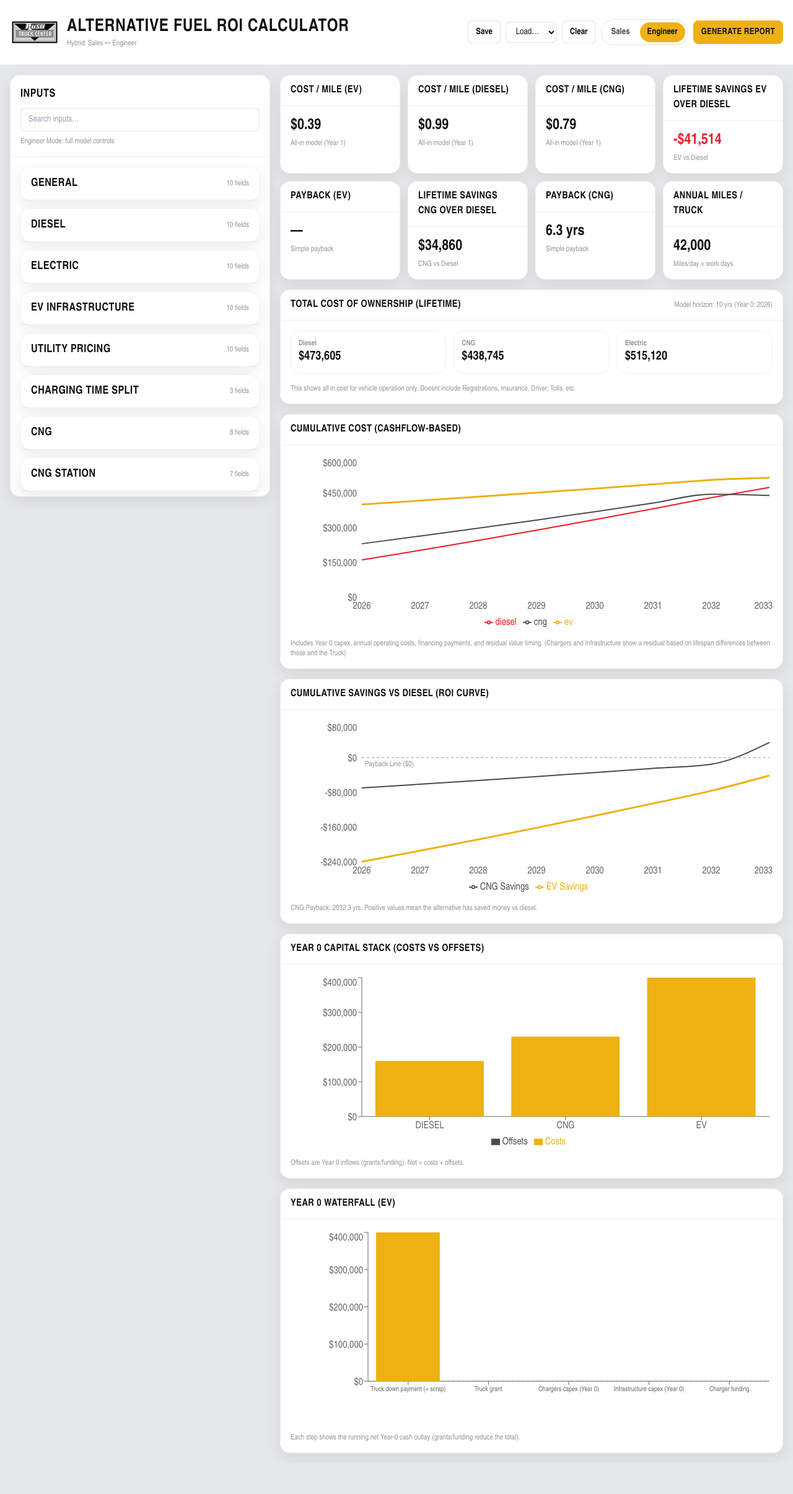
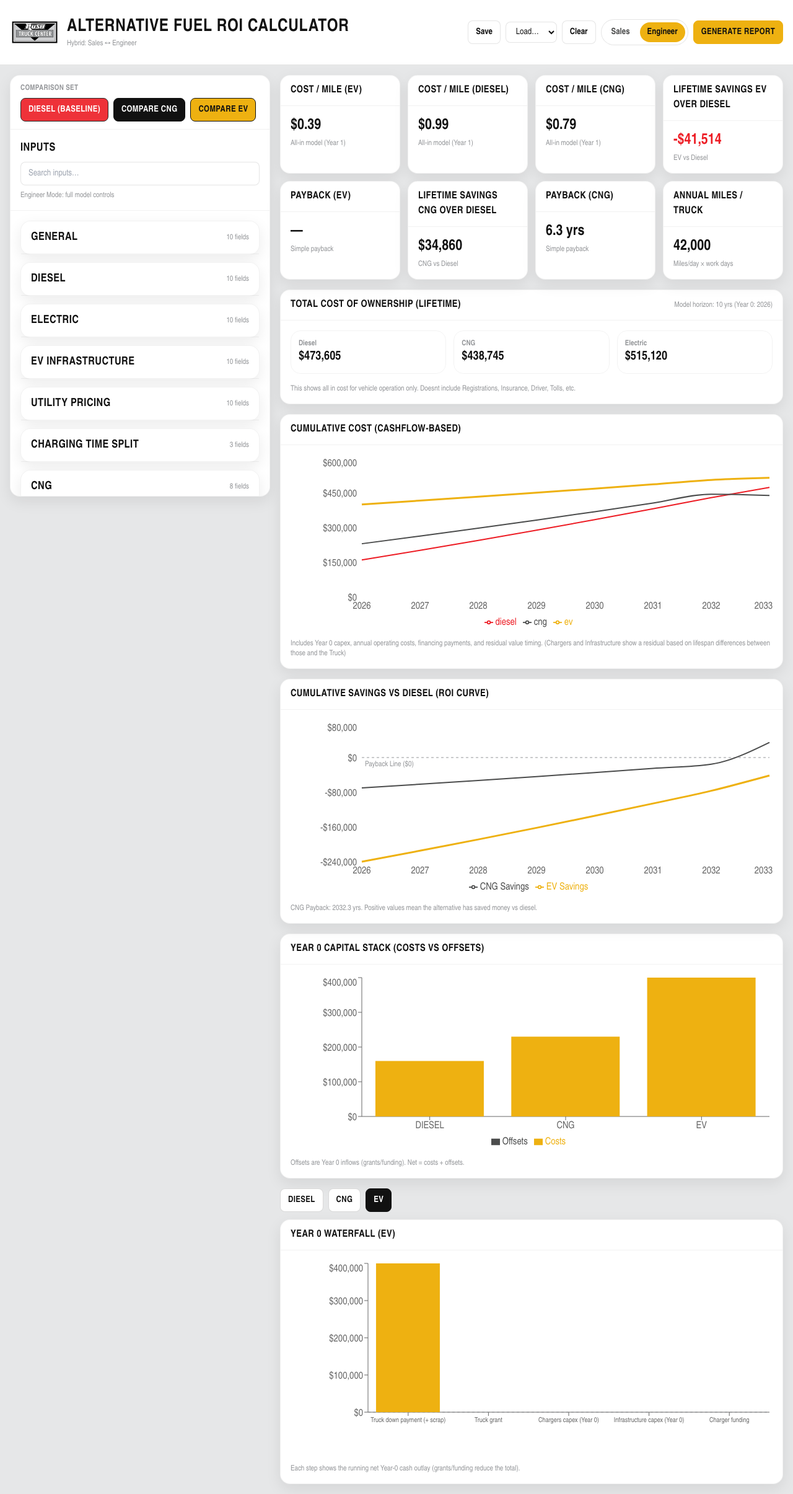
Before and after one commit to coltersouser/RushTCOCalculator, a React (Vite) app: page / in a window 1280 px wide. Shown: the whole page at 62% size. Before the commit the page ends 2360 px from the top, so only its background shows below. Built offline with nearby package versions, Linux system fonts and the light colour scheme.

Commit message:
Updated UI to include the ability to turn different alt fuels on and off

```diff
--- a/src/ui/App.tsx
+++ b/src/ui/App.tsx
@@ -9,15 +9,17 @@ import { ChartsPanel } from "./components/ChartsPanel";
 import { ModeToggle } from "./components/ModeToggle";
 import { ScenarioManager } from "./components/ScenarioManager";
 import rushLogo from "../assets/rush-logo.png";
-import { TcoBreakdownChart } from "./components/TcoBreakdownChart";
 import { Year0DivergingBar } from "./components/Year0DivergingBar";
-import { Year0Waterfall } from "./components/Year0Waterfall";
-
-
+import { Year0WaterfallSwitcher } from "./components/Year0WaterfallSwitcher";
 
 export function App() {
   const [mode, setMode] = useState<Mode>("engineer");
   const [inputs, setInputs] = useState<Inputs>(() => buildDefaultInputs());
+  const [activeTech, setActiveTech] = useState({
+    diesel: true,
+    cng: true,
+    ev: true,
+  });
 
   const issues = validateInputs(inputs);
   const errorsByKey = useMemo(() => {
@@ -39,7 +41,9 @@ export function App() {
           <div className="flex items-center gap-3">
             <img src={rushLogo} alt="Rush Truck Centers" className="h-15 md:h-20 object-contain w-auto" />
             <div className="leading-tight">
-        <div className="text-[28px] font-bold text-rush-black uppercase tracking-wide">Alternative Fuel ROI Calculator</div>
+              <div className="text-[28px] font-bold text-rush-black uppercase tracking-wide">
+                Alternative Fuel ROI Calculator
+              </div>
               <div className="text-xs text-grayrush-medium">Hybrid: Sales ↔ Engineer</div>
             </div>
           </div>
@@ -62,22 +66,60 @@ export function App() {
       <main className="flex-1">
         <div className="mx-auto max-w-[1400px] p-4 grid grid-cols-1 lg:grid-cols-[420px_1fr] gap-4">
           <section className="h-[calc(100vh-120px)] rounded-xl2 overflow-hidden border border-[rgba(0,0,0,0.05)] shadow-card bg-white">
-            <InputPanel mode={mode} inputs={inputs} setInput={setInput} errorsByKey={errorsByKey} />
+            <div className="border-b border-[rgba(0,0,0,0.06)] px-4 py-3">
+              <div className="text-xs font-bold uppercase tracking-wide text-grayrush-medium mb-2">
+                Comparison Set
+              </div>
+
+              <div className="flex flex-wrap gap-2">
+                <button
+                  type="button"
+                  disabled
+                  className="px-3 py-2 rounded-lg text-sm font-bold uppercase tracking-wide border bg-rush-red text-white border-rush-black opacity-90 cursor-default"
+                >
+                  Diesel (Baseline)
+                </button>
+
+                <button
+                  type="button"
+                  onClick={() => setActiveTech((prev) => ({ ...prev, cng: !prev.cng }))}
+                  className={`px-3 py-2 rounded-lg text-sm font-bold uppercase tracking-wide border transition ${
+                    activeTech.cng
+                      ? "bg-rush-black text-white border-rush-black"
+                      : "bg-white text-rush-black border-[rgba(0,0,0,0.15)] hover:bg-gray-50"
+                  }`}
+                >
+                  COMPARE CNG
+                </button>
+
+                <button
+                  type="button"
+                  onClick={() => setActiveTech((prev) => ({ ...prev, ev: !prev.ev }))}
+                  className={`px-3 py-2 rounded-lg text-sm font-bold uppercase tracking-wide border transition ${
+                    activeTech.ev
+                      ? "bg-rush-gold text-rush-black border-rush-black"
+                      : "bg-white text-rush-black border-[rgba(0,0,0,0.15)] hover:bg-gray-50"
+                  }`}
+                >
+                  COMPARE EV
+                </button>
+              </div>
+            </div>
+
+            <InputPanel
+              mode={mode}
+              inputs={inputs}
+              setInput={setInput}
+              errorsByKey={errorsByKey}
+              activeTech={activeTech}
+            />
           </section>
 
           <section className="space-y-4">
-
-
-            <ResultsDashboard summary={summary} mode={mode} />
-            <ChartsPanel summary={summary} />
-
-
-             {/* Year 0 visuals */}
-            <Year0DivergingBar summary={summary} />
-            <Year0Waterfall summary={summary} powertrain="ev" />
-
-
-
+            <ResultsDashboard summary={summary} mode={mode} activeTech={activeTech} />
+            <ChartsPanel summary={summary} activeTech={activeTech} />
+            <Year0DivergingBar summary={summary} activeTech={activeTech} />
+            <Year0WaterfallSwitcher summary={summary} activeTech={activeTech} />
           </section>
         </div>
       </main>
--- a/src/ui/components/ChartsPanel.tsx
+++ b/src/ui/components/ChartsPanel.tsx
@@ -35,7 +35,15 @@ function findPaybackYear(data: Array<{ year: number; value: number }>): number |
   return null;
 }
 
-export function ChartsPanel({ summary }: { summary: CalcSummary }) {
+export function ChartsPanel({
+  summary,
+  activeTech,
+}: {
+  summary: CalcSummary;
+  activeTech: { diesel: boolean; cng: boolean; ev: boolean };
+})
+
+{
   const data = summary.series.years.map((y, idx) => {
     const dieselCum = summary.series.cumulativeCost.diesel[idx] ?? 0;
     const cngCum = summary.series.cumulativeCost.cng[idx] ?? 0;
@@ -57,14 +65,14 @@ export function ChartsPanel({ summary }: { summary: CalcSummary }) {
   // Put labels near the last point (keeps it simple & readable)
   const last = data[data.length - 1];
   const paybackLabel =
-    evPayback || cngPayback
-      ? [
-          evPayback ? `EV Payback: ${evPayback.toFixed(1)} yrs` : null,
-          cngPayback ? `CNG Payback: ${cngPayback.toFixed(1)} yrs` : null,
-        ]
-          .filter(Boolean)
-          .join(" • ")
-      : "Payback: N/A";
+  activeTech.ev || activeTech.cng
+    ? [
+        activeTech.ev && evPayback ? `EV Payback: ${evPayback.toFixed(1)} yrs` : null,
+        activeTech.cng && cngPayback ? `CNG Payback: ${cngPayback.toFixed(1)} yrs` : null,
+      ]
+        .filter(Boolean)
+        .join(" • ") || "Payback: N/A"
+    : "Payback: N/A";
 
   return (
     <div className="grid grid-cols-1 lg:grid-cols-1 gap-4">
@@ -84,9 +92,18 @@ export function ChartsPanel({ summary }: { summary: CalcSummary }) {
                 labelFormatter={(label) => `Year ${label}`}
               />
               <Legend />
+              {activeTech.diesel && (
               <Line type="monotone" dataKey="diesel" stroke="#ed1c24" strokeWidth={2} dot={false} />
+              )}
+
+              {activeTech.cng && (
               <Line type="monotone" dataKey="cng" stroke="#4b4c4c" strokeWidth={2} dot={false} />
+              )}
+
+              {activeTech.ev && (
               <Line type="monotone" dataKey="ev" stroke="#eeb111" strokeWidth={3} dot={false} />
+              )}
+
             </LineChart>
           </ResponsiveContainer>
         </div>
@@ -109,8 +126,13 @@ export function ChartsPanel({ summary }: { summary: CalcSummary }) {
                 <Label value="Payback Line ($0)" position="insideTopLeft" fill="#939598" fontSize={12} />
               </ReferenceLine>
 
+              {activeTech.cng && (
               <Line type="monotone" dataKey="cngSavings" name="CNG Savings" stroke="#4b4c4c" strokeWidth={2} dot={false} />
+              )}
+
+              {activeTech.ev && (
               <Line type="monotone" dataKey="evSavings" name="EV Savings" stroke="#eeb111" strokeWidth={3} dot={false} />
+              )}
             </LineChart>
           </ResponsiveContainer>
         </div>
--- a/src/ui/components/InputPanel.tsx
+++ b/src/ui/components/InputPanel.tsx
@@ -10,17 +10,31 @@ function shouldShowField(inputs: Inputs, key: string): boolean {
   return f.showWhen.every((r) => inputs[r.key] === r.equals);
 }
 
+
 export function InputPanel({
   mode,
   inputs,
   setInput,
-  errorsByKey
+  errorsByKey,
+  activeTech,
 }: {
-  mode: Mode;
+  mode: "sales" | "engineer";
   inputs: Inputs;
   setInput: (key: string, value: number | boolean | null) => void;
-  errorsByKey: Record<string, string | undefined>;
-}) {
+  errorsByKey: Record<string, string>;
+  activeTech: { diesel: boolean; cng: boolean; ev: boolean };
+})
+{
+  function isFieldVisible(key: string) {
+    if (key.startsWith("diesel.")) return true; // diesel always on
+    if (key.startsWith("cng.") || key.startsWith("cngStation.")) return activeTech.cng;
+    if (key.startsWith("ev.") || key.startsWith("evInfra.") || key.startsWith("utility.")) return activeTech.ev;
+    return true;
+  }
+
+  // rest of component...
+
+
   const [query, setQuery] = useState("");
 
   const groups = useMemo(() => [...inputSchema.groups].sort((a, b) => a.order - b.order), []);
@@ -28,17 +42,23 @@ export function InputPanel({
   const fieldsByGroup = useMemo(() => {
   const map = new Map<string, typeof inputSchema.fields>();
   for (const g of groups) map.set(g.id, []);
+
   for (const f of inputSchema.fields) {
     if (mode === "sales" && f.advanced) continue;
+
     if (query.trim()) {
       const q = query.trim().toLowerCase();
       if (!(f.label.toLowerCase().includes(q) || f.key.toLowerCase().includes(q))) continue;
     }
+
     if (!shouldShowField(inputs, f.key)) continue;
+    if (!isFieldVisible(f.key)) continue;   // <-- ADD THIS
+
     (map.get(f.group) ?? []).push(f);
   }
+
   return map;
-  }, [groups, mode, query, inputs]);
+}, [groups, mode, query, inputs, activeTech]);
 
   return (
     <div className="h-full flex flex-col">
@@ -72,7 +92,10 @@ export function InputPanel({
                 <span className="text-xs text-grayrush-medium">{fields.length} fields</span>
               </summary>
               <div className="p-4 space-y-4">
-                {fields.map((f) => (
+
+
+
+                {fields.filter((f) => isFieldVisible(f.key)).map((f) => (
                   <Field key={f.key} field={f} value={inputs[f.key]} onChange={setInput} error={errorsByKey[f.key]} />
                 ))}
               </div>
--- a/src/ui/components/ResultsDashboard.tsx
+++ b/src/ui/components/ResultsDashboard.tsx
@@ -2,7 +2,15 @@ import type { CalcSummary } from "../../engine/calc";
 import { Card } from "./Card";
 import { formatCurrencyPrecise, formatCurrency } from "../../utils/format";
 
-export function ResultsDashboard({ summary, mode }: { summary: CalcSummary; mode: "sales" | "engineer" }) {
+export function ResultsDashboard({
+  summary,
+  mode,
+  activeTech,
+}: {
+  summary: CalcSummary;
+  mode: "sales" | "engineer";
+  activeTech: { diesel: boolean; cng: boolean; ev: boolean };
+}) {
   const lastIdx = summary.series.years.length - 1;
 
   const lifetimeSavingsEvVsDiesel =
@@ -20,48 +28,57 @@ export function ResultsDashboard({ summary, mode }: { summary: CalcSummary; mode
   return (
     <div className="space-y-4">
       <div className="grid grid-cols-1 sm:grid-cols-2 lg:grid-cols-4 gap-3">
+        {activeTech.ev && (
         <Card title="Cost / Mile (EV)">
           <div className="text-2xl font-bold text-rush-black">{formatCurrencyPrecise(summary.costPerMile.ev)}</div>
           <div className="text-xs text-grayrush-medium mt-1">All-in model (Year 1)</div>
         </Card>
+        )}
 
         <Card title="Cost / Mile (Diesel)">
           <div className="text-2xl font-bold text-rush-black">{formatCurrencyPrecise(summary.costPerMile.diesel)}</div>
           <div className="text-xs text-grayrush-medium mt-1">All-in model (Year 1)</div>
         </Card>
-
+        {activeTech.cng && (
         <Card title="Cost / Mile (CNG)">
           <div className="text-2xl font-bold text-rush-black">{formatCurrencyPrecise(summary.costPerMile.cng)}</div>
           <div className="text-xs text-grayrush-medium mt-1">All-in model (Year 1)</div>
         </Card>
+)}
 
+        {activeTech.ev && (
         <Card title="Lifetime Savings EV over Diesel">
           <div className={`text-2xl font-bold ${evWinsLifetime ? "text-rush-black" : "text-rush-red"}`}>
             {formatCurrency(lifetimeSavingsEvVsDiesel)}
           </div>
           <div className="text-xs text-grayrush-medium mt-1">EV vs Diesel</div>
         </Card>
-
+        )}
+        {activeTech.ev && (
         <Card title="Payback (EV)">
           <div className="text-2xl font-bold text-rush-black">
             {summary.paybackYears.ev === null ? "—" : `${summary.paybackYears.ev.toFixed(1)} yrs`}
           </div>
           <div className="text-xs text-grayrush-medium mt-1">Simple payback</div>
         </Card>
+        )}
 
+        {activeTech.cng && (
         <Card title="Lifetime Savings CNG over Diesel">
           <div className={`text-2xl font-bold ${lifetimeSavingsCngVsDiesel > 0 ? "text-rush-black" : "text-rush-red"}`}>
             {formatCurrency(lifetimeSavingsCngVsDiesel)}
           </div>
           <div className="text-xs text-grayrush-medium mt-1">CNG vs Diesel</div>
         </Card>
-
+        )}
+        {activeTech.cng && (
         <Card title="Payback (CNG)">
           <div className="text-2xl font-bold text-rush-black">
             {paybackCng === null ? "—" : `${paybackCng.toFixed(1)} yrs`}
           </div>
           <div className="text-xs text-grayrush-medium mt-1">Simple payback</div>
         </Card>
+)}
 
         <Card title="Annual Miles / Truck">
           <div className="text-2xl font-bold text-rush-black">{summary.annualMilesPerTruck.toLocaleString()}</div>
--- /dev/null
+++ b/src/ui/components/Year0WaterfallSwitcher.tsx
@@ -0,0 +1,51 @@
+import { useState } from "react";
+import type { CalcSummary, Powertrain } from "../../engine/calc";
+import { Year0Waterfall } from "./Year0Waterfall";
+
+export function Year0WaterfallSwitcher({ summary }: { summary: CalcSummary }) {
+  const [selectedPowertrain, setSelectedPowertrain] = useState<Powertrain>("ev");
+
+  return (
+    <div className="space-y-3">
+      <div className="flex flex-wrap gap-2">
+        <button
+          type="button"
+          onClick={() => setSelectedPowertrain("diesel")}
+          className={`px-3 py-2 rounded-lg text-sm font-bold uppercase tracking-wide border transition ${
+            selectedPowertrain === "diesel"
+              ? "bg-rush-red text-white border-rush-red"
+              : "bg-white text-rush-black border-[rgba(0,0,0,0.15)] hover:bg-gray-50"
+          }`}
+        >
+          Diesel
+        </button>
+
+        <button
+          type="button"
+          onClick={() => setSelectedPowertrain("cng")}
+          className={`px-3 py-2 rounded-lg text-sm font-bold uppercase tracking-wide border transition ${
+            selectedPowertrain === "cng"
+              ? "bg-rush-gold text-rush-black border-rush-gold"
+              : "bg-white text-rush-black border-[rgba(0,0,0,0.15)] hover:bg-gray-50"
+          }`}
+        >
+          CNG
+        </button>
+
+        <button
+          type="button"
+          onClick={() => setSelectedPowertrain("ev")}
+          className={`px-3 py-2 rounded-lg text-sm font-bold uppercase tracking-wide border transition ${
+            selectedPowertrain === "ev"
+              ? "bg-rush-black text-white border-rush-black"
+              : "bg-white text-rush-black border-[rgba(0,0,0,0.15)] hover:bg-gray-50"
+          }`}
+        >
+          EV
+        </button>
+      </div>
+
+      <Year0Waterfall summary={summary} powertrain={selectedPowertrain} />
+    </div>
+  );
+}
```
Lines whose indentation alone changed are shown as unchanged.
